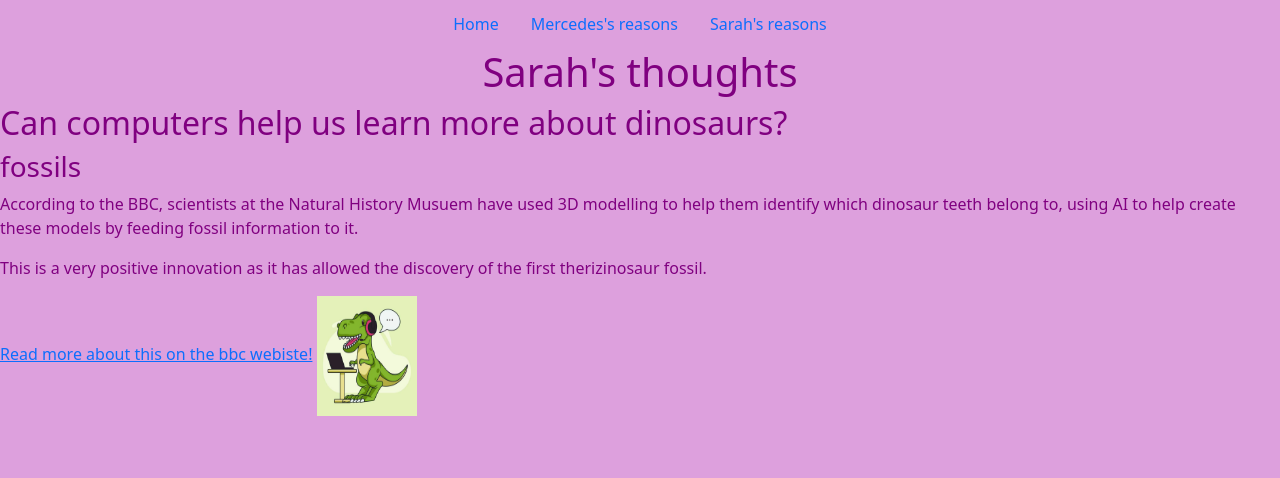
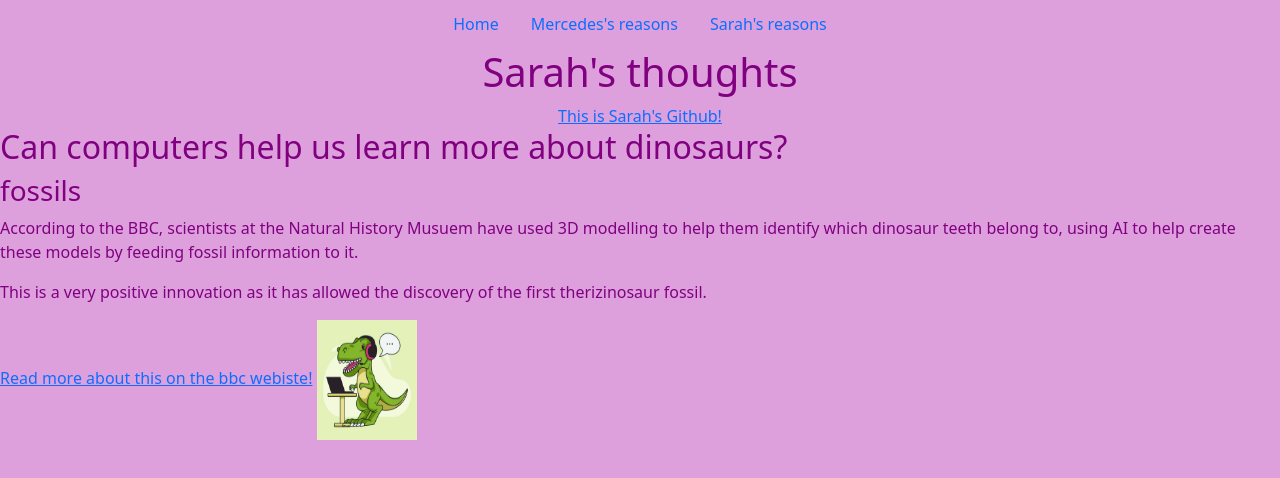
Before and after one commit to sarifishh/myfirstteam, a plain HTML site: page sarahsdinopage.html in a window 1280 px wide. Drawn offline with nearby package versions, Linux system fonts and the light colour scheme.

Commit message:
i added my gitub link to my page

```diff
--- a/sarahsdinopage.html
+++ b/sarahsdinopage.html
@@ -20,6 +20,7 @@
             </ul>
         </nav>
         <h1 class = "text-center">Sarah's thoughts</h1>
+        <a class = "nav justify-content-center" href = "https://github.com/sarifishh">This is Sarah's Github!</a>
         <h2>Can computers help us learn more about dinosaurs?</h2>
         <h3>fossils</h3>
         <p>According to the BBC, scientists at the Natural History Musuem have used 3D modelling to help them identify which dinosaur teeth belong to, using AI to help create these models by feeding fossil information to it.<p>
```
